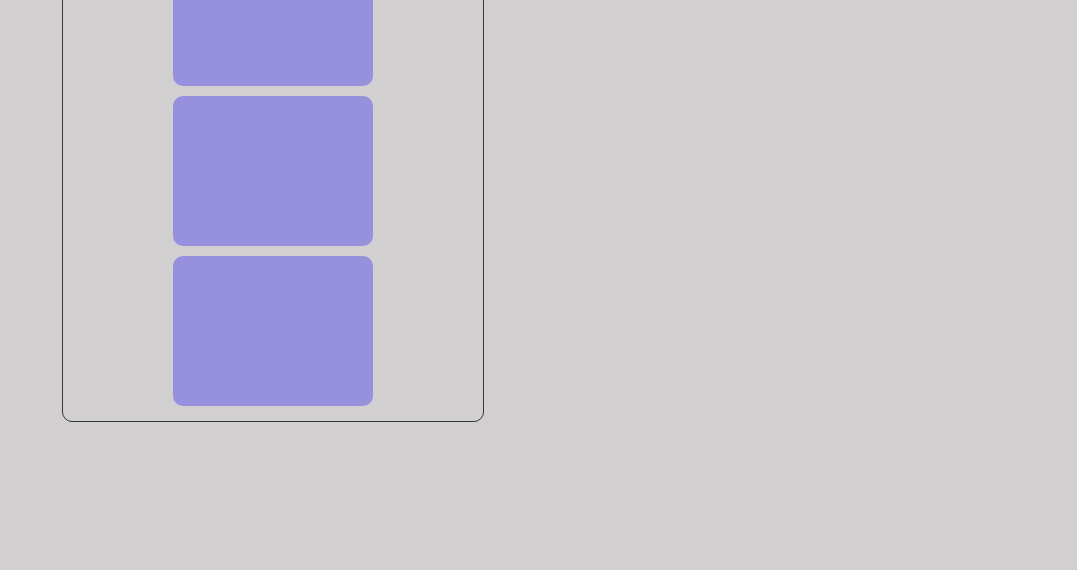
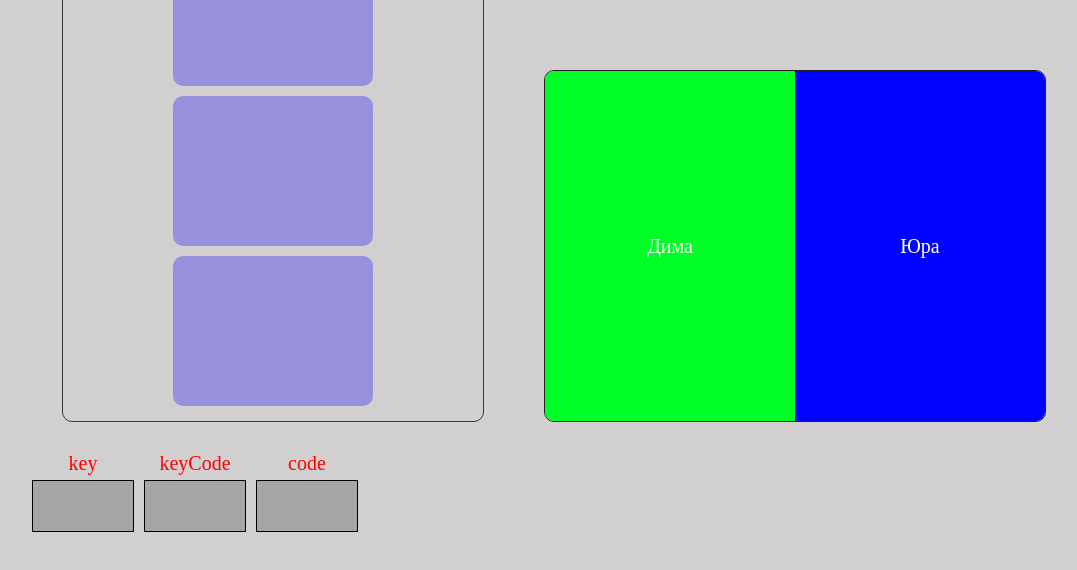
Before and after one commit to Biven160690/big_practice, a Next.js app: page / in a window 1280 px wide. Shown: the part 3744-4314 px from the top of the page, without its empty margins (38-1115 px from the left). Before the commit the page ends 4266 px from the top, so only its background shows below. Built offline with nearby package versions, Linux system fonts and the light colour scheme.

Commit message:
added EventKeycodes and SplitLandingPage

```diff
--- /dev/null
+++ b/src/app/components/50_projects/eventKeycodes/index.tsx
@@ -0,0 +1,51 @@
+import React from 'react';
+import styles from './styles.module.scss';
+
+export type Event = {
+    key: string;
+    keyCode: number | null;
+    code: string;
+};
+export const EventKeycodes = () => {
+    const [event, setEvent] = React.useState<Event>({
+        key: '',
+        keyCode: null,
+        code: '',
+    });
+
+    React.useLayoutEffect(() => {
+        const handleEvent = (e: KeyboardEvent) => {
+            const { key, keyCode, code } = e;
+            setEvent({ key, keyCode, code });
+        };
+
+        window.addEventListener('keydown', handleEvent);
+
+        return () => {
+            window.removeEventListener('keydown', handleEvent);
+        };
+    }, []);
+
+    return (
+        <div className={styles.base}>
+            <div className={styles.block}>
+                <div className={styles.text}>key</div>
+                <div className={styles.key}>
+                    <div className={styles.data}>{event.key}</div>
+                </div>
+            </div>
+            <div className={styles.block}>
+                <div className={styles.text}>keyCode</div>
+                <div className={styles.key}>
+                    <div className={styles.data}>{event.keyCode}</div>
+                </div>
+            </div>
+            <div className={styles.block}>
+                <div className={styles.text}>code</div>
+                <div className={styles.key}>
+                    <div className={styles.data}>{event.code}</div>
+                </div>
+            </div>
+        </div>
+    );
+};
--- /dev/null
+++ b/src/app/components/50_projects/eventKeycodes/styles.module.scss
@@ -0,0 +1,33 @@
+.base {
+    display: flex;
+    justify-content: center;
+    align-items: center;
+}
+
+.block {
+    &+& {
+        margin-left: 10px;
+    }
+}
+
+.key {
+    width: 100px;
+    height: 50px;
+    background-color: rgb(167, 165, 165);
+    border: 1px solid black;
+    display: flex;
+    justify-content: center;
+    align-items: center;
+}
+
+.text {
+    color: red;
+    font-size: 20px;
+    text-align: center;
+    margin-bottom: 5px;
+}
+
+.data {
+    color: rgb(1, 1, 1);
+    font-size: 20px;
+}
--- a/src/app/components/50_projects/scrollAnimation/stules.module.scss
+++ b/src/app/components/50_projects/scrollAnimation/stules.module.scss
@@ -22,7 +22,7 @@
     margin: 0 auto;
     border-radius: 10px;
     transform: translateX(-250px);
-    transition: all .2s;
+    transition: opacity .2s, transform .2s;
     opacity: 0;
 
     &:not(:first-child) {
--- /dev/null
+++ b/src/app/components/50_projects/splitLandingPage/index.tsx
@@ -0,0 +1,14 @@
+import styles from './styles.module.scss';
+
+export const SplitLandingPage = () => {
+    return (
+        <div className={styles.base}>
+            <div className={styles.leftContainer}>
+                <p>Дима</p>
+            </div>
+            <div className={styles.rightContainer}>
+                <p>Юра</p>
+            </div>
+        </div>
+    );
+};
--- /dev/null
+++ b/src/app/components/50_projects/splitLandingPage/styles.module.scss
@@ -0,0 +1,44 @@
+.base {
+    width: 500px;
+    height: 350px;
+    border: 1px solid rgb(35, 33, 33);
+    border-radius: 10px;
+    display: flex;
+    justify-content: center;
+    align-items: center;
+    cursor: pointer;
+    overflow: hidden;
+
+    p {
+        font-size: 20px;
+        color: rgb(255, 255, 255);
+    }
+}
+
+.leftContainer {
+    display: flex;
+    justify-content: center;
+    align-items: center;
+    height: 100%;
+    background-color: rgb(0, 255, 38);
+    flex: 1 1 30%;
+    transition: flex .5s;
+
+    &:hover {
+        flex: 90%;
+    }
+}
+
+.rightContainer {
+    display: flex;
+    justify-content: center;
+    align-items: center;
+    height: 100%;
+    background-color: rgb(0, 4, 255);
+    flex: 1 1 30%;
+    transition: flex .5s;
+
+    &:hover {
+        flex:  90%;
+    }
+}
--- a/src/app/page.module.scss
+++ b/src/app/page.module.scss
@@ -114,3 +114,8 @@
   position: relative;
   margin: 30px;
 }
+
+.splitLandingPage {
+  position: relative;
+  margin: 30px;
+}
--- a/src/app/page.tsx
+++ b/src/app/page.tsx
@@ -15,6 +15,8 @@ import { RotatingBG } from './components/50_projects/rotatingBG';
 import { HiddenSearch } from './components/50_projects/hiddenSearch';
 import { BlurryLoading } from './components/50_projects/blurryLoading';
 import { ScrollAnimation } from './components/50_projects/scrollAnimation';
+import { SplitLandingPage } from './components/50_projects/splitLandingPage';
+import { EventKeycodes } from './components/50_projects/eventKeycodes';
 
 export default function App() {
     return (
@@ -59,6 +61,12 @@ export default function App() {
                 <div className={styles.scrollAnimation}>
                     <ScrollAnimation />
                 </div>
+                <div className={styles.splitLandingPage}>
+                    <SplitLandingPage />
+                </div>
+                <div className={styles.eventKeycodes}>
+                    <EventKeycodes />
+                </div>
             </div>
         </div>
     );
```
